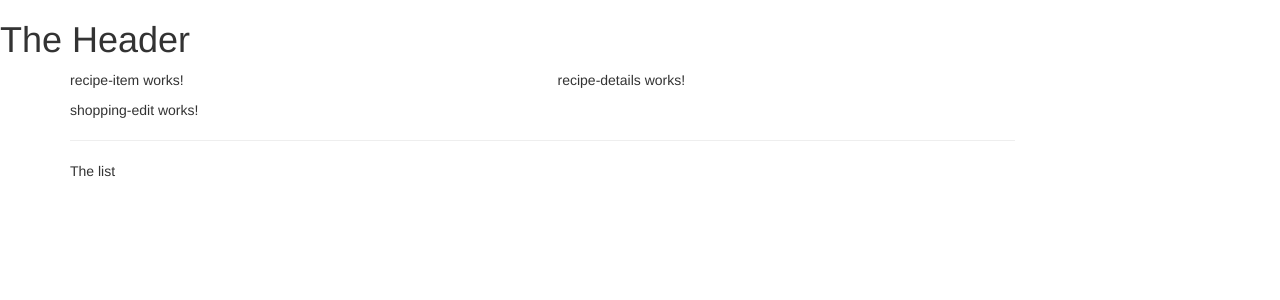
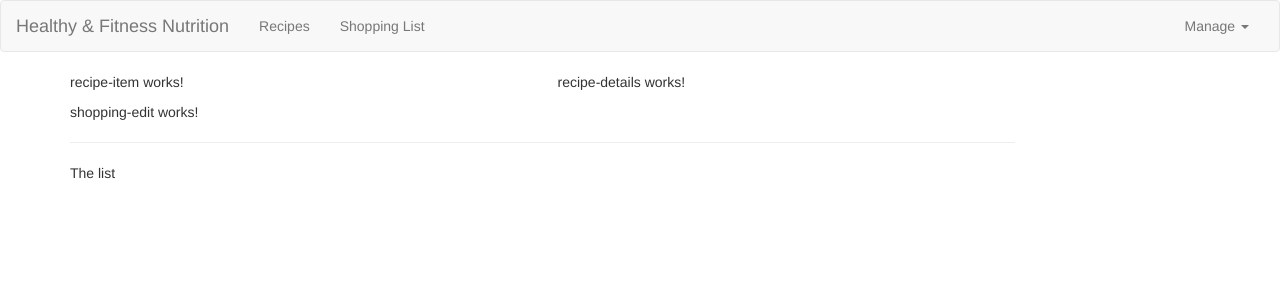
Before and after one commit to AntoniyaNacheva/Healthy-N-Fit, an Angular app in the folder angular-app/: page / in a window 1280 px wide. Shown: the top 300 px of the page. Built offline with nearby package versions, Linux system fonts and the light colour scheme.

Commit message:
Navigation Bar

```diff
--- a/angular-app/src/app/header/header.component.html
+++ b/angular-app/src/app/header/header.component.html
@@ -1 +1,36 @@
-<h1>The Header</h1>
+<nav class="navbar navbar-default">
+  <div class="container-fluid">
+    <div class="navbar-header">
+      <button
+        type="button"
+        class="navbar-toggle"
+        (click)="collapsed = !collapsed"
+      >
+        <span class="icon-bar" *ngFor="let iconBar of [1, 2, 3]"></span>
+      </button>
+      <a routerLink="/" class="navbar-brand">Healthy & Fitness Nutrition</a>
+    </div>
+
+    <div
+      class="navbar-collapse"
+      [class.collapse]="collapsed"
+      (window.resize)="collapsed = true"
+    >
+      <ul class="nav navbar-nav">
+        <li><a href="#">Recipes</a></li>
+        <li><a href="#">Shopping List</a></li>
+      </ul>
+      <ul class="nav navbar-nav navbar-right">
+        <li class="dropdown">
+          <a href="#" class="dropdown-toggle" role="button"
+            >Manage <span class="caret"></span
+          ></a>
+          <ul class="dropdown-menu">
+            <li><a href="#">Save Data</a></li>
+            <li><a href="#">Fetch Data</a></li>
+          </ul>
+        </li>
+      </ul>
+    </div>
+  </div>
+</nav>
--- a/angular-app/src/app/header/header.component.ts
+++ b/angular-app/src/app/header/header.component.ts
@@ -4,4 +4,6 @@
   selector: 'app-header',
   templateUrl: './header.component.html',
 })
-export class HeaderComponent {}
+export class HeaderComponent {
+  collapsed = true;
+}
```
